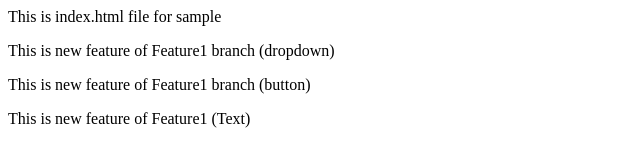
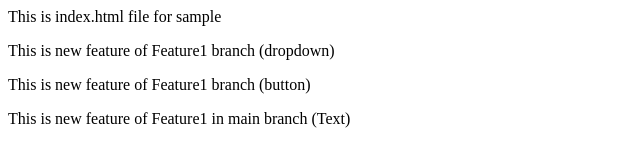
Before and after one commit to vijaya10git/LocalRepo-with-git-init, a plain HTML site: page index.html in a window 1280 px wide. Shown: the whole page, without its empty margins (0-640 px from the left). Drawn offline with Linux system fonts and the light colour scheme.

Commit message:
Added in main branch

```diff
--- a/index.html
+++ b/index.html
@@ -1,4 +1,4 @@
 <p> This is index.html file for sample </p>
 <p> This is new feature of Feature1 branch (dropdown)</p>
 <p>This is new feature of Feature1 branch (button)</p>
-<p>This is new feature of Feature1 (Text)</p>
+<p>This is new feature of Feature1 in main branch (Text)</p>
```
